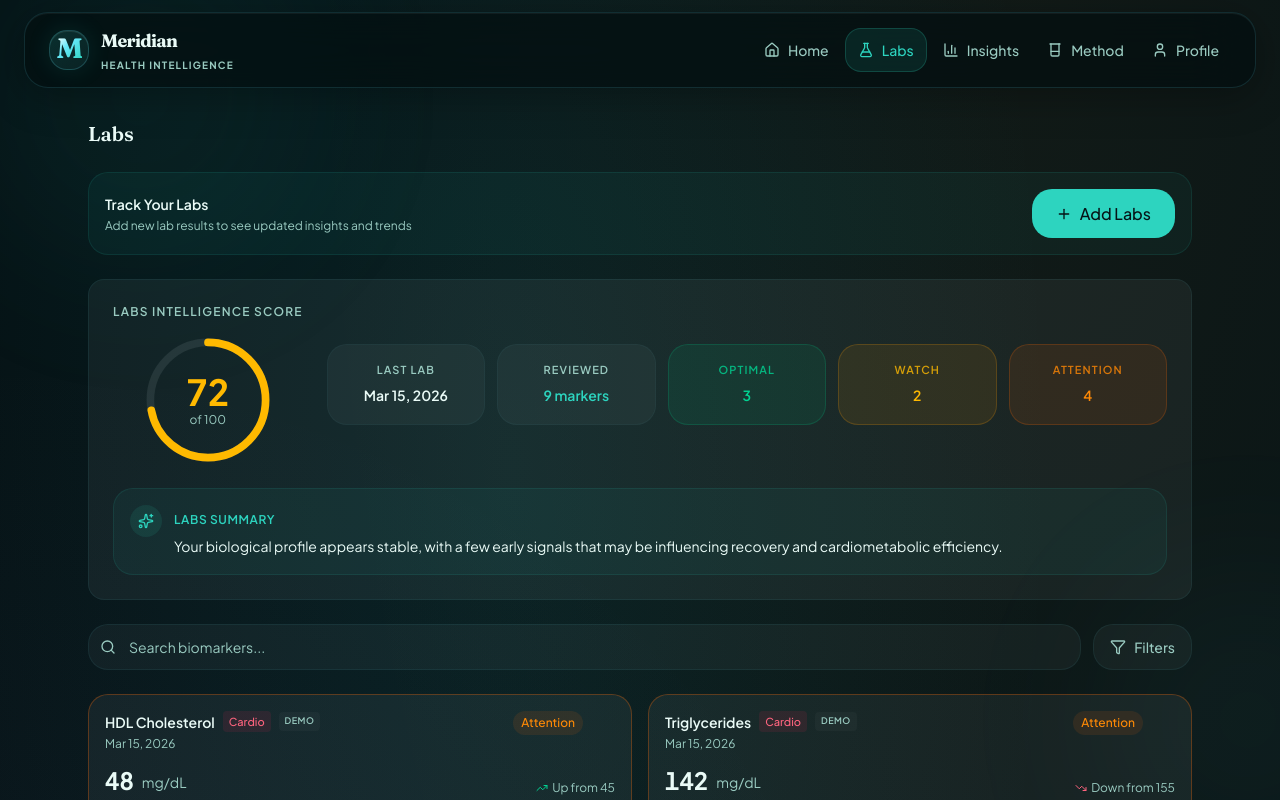
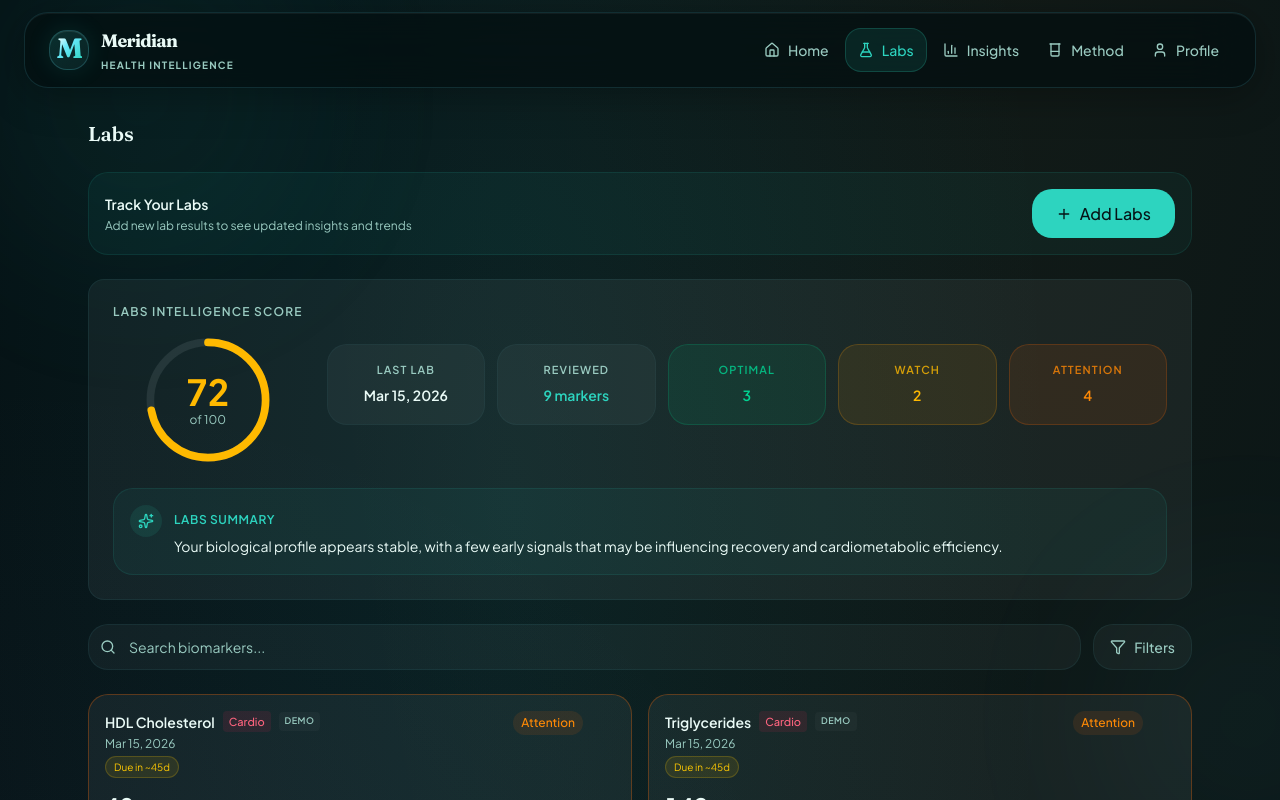
Before and after one commit to stepharlie/meridian-app, a Next.js app: page / in a window 1280 px wide. Both pictures are taken after a click on the button "Labs". Shown: the top 800 px of the page. Built offline with nearby package versions, Linux system fonts and the light colour scheme.

Commit message:
Add files via upload

```diff
--- a/components/meridian/pages/labs-page.tsx
+++ b/components/meridian/pages/labs-page.tsx
@@ -569,6 +569,75 @@ function ImprovedRangeBar({
   )
 }
 
+// ── SMART FREQUENCY LOGIC ─────────────────────────────────────────
+function getNextTestInfo(status: BiomarkerStatus, lastDate: string): {
+  label: string
+  color: string
+  bg: string
+  urgent: boolean
+} {
+  const monthsMap: Record<BiomarkerStatus, number> = {
+    optimal: 12,
+    watch: 6,
+    attention: 3,
+    "out-of-range": 2,
+  }
+
+  const months = monthsMap[status]
+  const last = new Date(lastDate)
+  const next = new Date(last)
+  next.setMonth(next.getMonth() + months)
+  const now = new Date()
+  const daysUntil = Math.round((next.getTime() - now.getTime()) / (1000 * 60 * 60 * 24))
+  const monthsUntil = Math.round(daysUntil / 30)
+
+  if (daysUntil < 0) {
+    const overdueDays = Math.abs(daysUntil)
+    const overdueMonths = Math.round(overdueDays / 30)
+    return {
+      label: overdueMonths > 1 ? `Overdue ${overdueMonths}mo` : `Overdue ${overdueDays}d`,
+      color: "text-red-400",
+      bg: "bg-red-400/10 border border-red-400/20",
+      urgent: true,
+    }
+  }
+
+  if (daysUntil <= 14) {
+    return {
+      label: `Due in ${daysUntil}d`,
+      color: "text-amber-400",
+      bg: "bg-amber-400/10 border border-amber-400/20",
+      urgent: true,
+    }
+  }
+
+  if (daysUntil <= 30) {
+    return {
+      label: `Due in ~${daysUntil}d`,
+      color: "text-amber-400",
+      bg: "bg-amber-400/10 border border-amber-400/20",
+      urgent: false,
+    }
+  }
+
+  if (monthsUntil <= 2) {
+    return {
+      label: `Due in ~${daysUntil}d`,
+      color: "text-yellow-400",
+      bg: "bg-yellow-400/10 border border-yellow-400/20",
+      urgent: false,
+    }
+  }
+
+  const nextMonth = next.toLocaleString("default", { month: "short", year: "2-digit" })
+  return {
+    label: `Next: ${nextMonth}`,
+    color: "text-emerald-400",
+    bg: "bg-emerald-400/10 border border-emerald-400/20",
+    urgent: false,
+  }
+}
+
 const BiomarkerCard = ({
   biomarker,
   onClick,
@@ -586,8 +655,7 @@ const BiomarkerCard = ({
   const trend = getTrendDirection(biomarker.value, biomarker.previousValue)
   const config = statusConfig[status]
   const catConfig = categoryConfig[biomarker.category]
-
-  // Determine if improved or declined
+  const nextTest = getNextTestInfo(status, biomarker.date)
   const trendText = biomarker.previousValue ? (
     trend === "up" && (biomarker.id === "hdl" || biomarker.id === "vitamin-d" || biomarker.id === "b12")
       ? `Up from ${biomarker.previousValue}`
@@ -635,6 +703,12 @@ const BiomarkerCard = ({
               <SourceBadge source={biomarker.source} />
             </div>
             <p className="text-xs text-muted-foreground">{biomarker.date}</p>
+            <span className={cn("text-[10px] font-700 px-2 py-0.5 rounded-full mt-1 inline-flex items-center gap-1", nextTest.bg, nextTest.color)}>
+              {nextTest.urgent && (
+                <span style={{ width: "5px", height: "5px", borderRadius: "50%", background: "currentColor", display: "inline-block", flexShrink: 0 }} />
+              )}
+              {nextTest.label}
+            </span>
           </div>
           <div className={cn("px-2 py-1 rounded-md text-xs font-medium", config.bgColor, config.color)}>
             {config.label}
```
